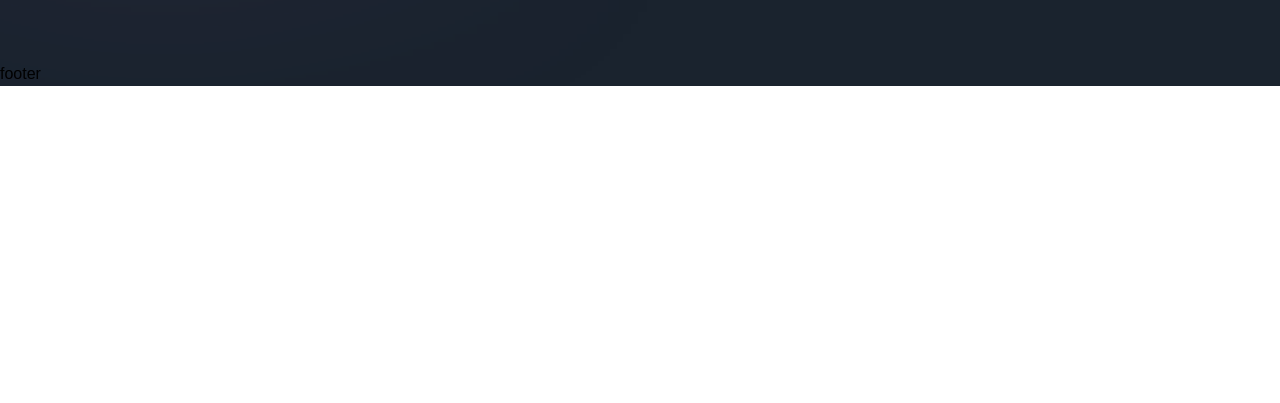
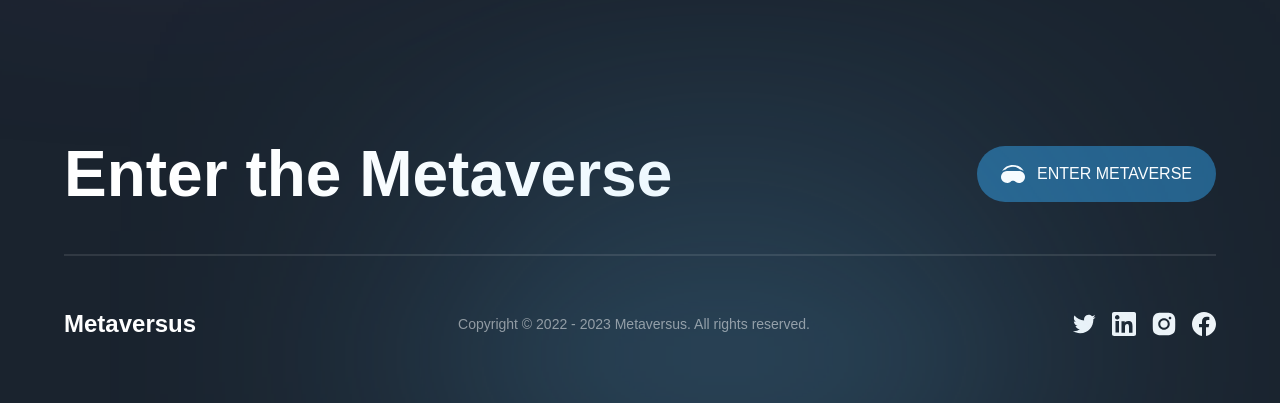
Before and after one commit to sazzadshakhbd/metaverse, a Next.js app: page / in a window 1280 px wide. Shown: the part 7029-7432 px from the top of the page. Before the commit the page ends 7115 px from the top, so only its background shows below. Built offline with nearby package versions, Linux system fonts and the light colour scheme; a web font is replaced by a local one.

Commit message:
Project done

```diff
--- a/components/Footer.jsx
+++ b/components/Footer.jsx
@@ -1,9 +1,49 @@
 'use client';
 
+import { motion } from 'framer-motion';
+import { socials } from '../constants';
+import styles from '../styles';
+import { footerVariants } from '../utils/motion';
+
 const Footer = () => (
-  <footer>
-    footer
-  </footer>
+  <motion.footer
+    variants={footerVariants}
+    initial="hidden"
+    whileInView="show"
+    className={`${styles.paddings} py-8 relative`}
+  >
+    <div className="footer-gradient" />
+    <div className={`${styles.innerWidth} mx-auto flex flex-col gap-8`}>
+      <div className="flex items-center justify-between flex-wrap gap-5">
+        <h4 className="font-bold md:text-[64px] text-[44px] text-white">Enter the Metaverse</h4>
+        <button type="button" className="flex items-center h-fit py-4 px-6 bg-[#25618b] rounded-[32px] gap-[12px]">
+          <img
+            src="/headset.svg"
+            alt="headset"
+            className="w-[24px] h-[24px] object-contain"
+          />
+          <span className="font-normal text-[16px] text-white">ENTER METAVERSE</span>
+        </button>
+      </div>
+      <div className="flex flex-col">
+        <div className="mb-[50px] h-[2px] bg-white opacity-10" />
+        <div className="flex items-center justify-between flex-wrap gap-4">
+          <h4 className="font-extrabold text-[24px] text-white">Metaversus</h4>
+          <p className="font-normal text-[14px] text-white opacity-50">Copyright © 2022 - 2023 Metaversus. All rights reserved.</p>
+          <div className="flex gap-4">
+            {socials.map((social) => (
+              <img
+                key={social.name}
+                src={social.url}
+                alt={social.name}
+                className="w-[24px] h-[24px] object-contain cursor-pointer"
+              />
+            ))}
+          </div>
+        </div>
+      </div>
+    </div>
+  </motion.footer>
 );
 
 export default Footer;
```
